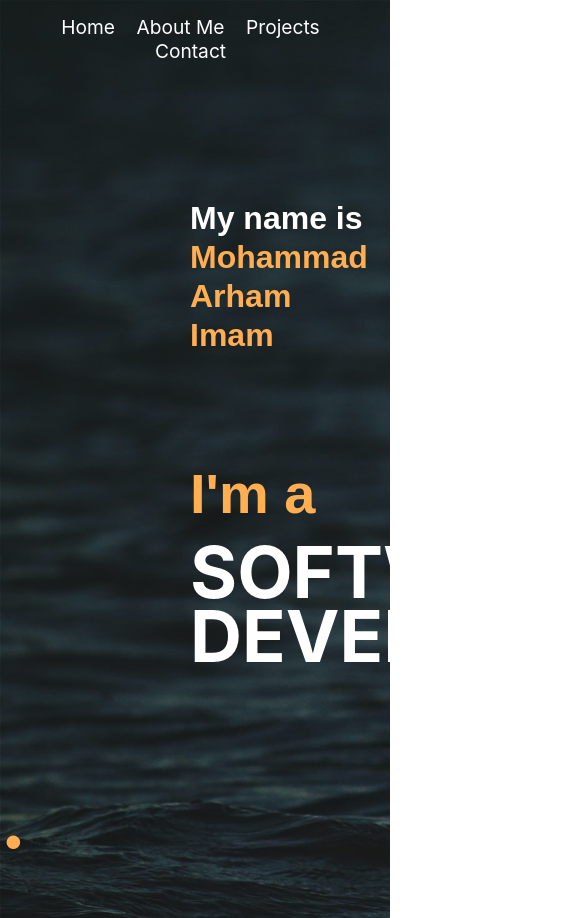
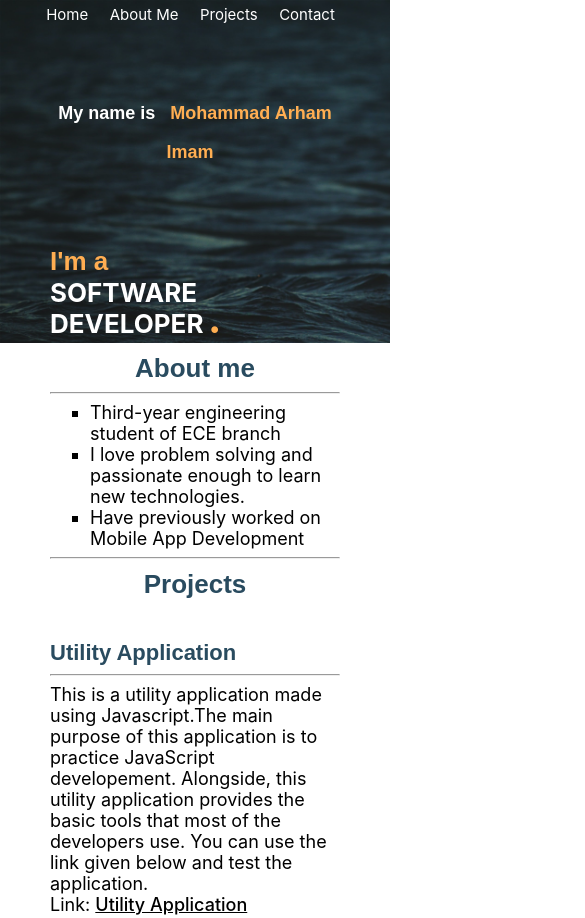
Before and after one commit to imamarham10/developer-portfolio, a plain HTML site: page index.html in a window 390 px wide. Shown: the top 918 px of the page, 585 px wide, since content can reach past the window. Drawn offline with Linux system fonts and the light colour scheme.

Commit message:
made responsive

```diff
--- a/css-file.css
+++ b/css-file.css
@@ -1,3 +1,7 @@
+*{
+  margin: 0;
+  font-family: -apple-system, BlinkMacSystemFont, 'Segoe UI', Roboto, Oxygen, Ubuntu, Cantarell, 'Open Sans', 'Helvetica Neue', sans-serif;
+}
 body{
     margin: auto;
     font-family: -apple-system, BlinkMacSystemFont, 'Segoe UI', Roboto, Oxygen, Ubuntu, Cantarell, 'Open Sans', 'Helvetica Neue', sans-serif;
@@ -7,11 +11,11 @@ body{
     background-image: url(/isai-ramos-_3SFFsWqCVg-unsplash.jpg);
     background-size: cover;
     background-repeat: no-repeat;
+    width: 100vw;
 }
 .nav-text{
     text-align: center;
-    /* margin-top: 15px; */
-    padding: 15px;
+    padding: 1%;
 }
 /*<a> to be edited later*/
 .nav-anchor{
@@ -62,7 +66,7 @@ font-family: -apple-system, BlinkMacSystemFont, 'Segoe UI', Roboto, Oxygen, Ubun
     margin-top: 140px;
     margin-left: 190px;
     font-size: 3.5rem;
-    line-height: 0rem;
+
 }
 .intro-text-2{
     margin-top: 0px;
@@ -70,7 +74,7 @@ font-family: -apple-system, BlinkMacSystemFont, 'Segoe UI', Roboto, Oxygen, Ubun
     color: white;
     margin-left: 190px;
     font-size: 4.5rem;
-    line-height: 4rem;
+
     display: inline-block;
 }
 .intro-text-3{
@@ -115,7 +119,6 @@ hr {
   color: #294b5f;
   font-weight: 700;
   margin-top: 40px;
-
 }
 .main-content-project{
   margin-left: 190px;
@@ -170,4 +173,94 @@ hr {
 .span-message{
   font-size: 20px;
 }
-/* ul{ */
+
+@media screen and (max-width: 500px) {
+  .nav-anchor{
+    font-size: 15px;
+  }
+  .heading-name{
+    text-align: center;
+    margin: 60px 35px;
+  }
+  .heading-name-one{
+    font-size: 18px;
+    text-align: center;
+  }
+  .heading-name-two{
+    font-size: 18px;
+    text-align: center;
+  }
+  .intro-text-1{
+    margin-top: 80px;
+    margin-left: 50px;
+    margin-bottom: 0;
+    font-size: 26px;
+
+  }
+    .intro-text-2{
+    margin-left: 50px;
+    font-size: 26px;
+  }
+  .intro-text-3{
+    font-size: 40px;
+  }
+  .main-heading-aboutme{
+    margin-top: 10px;
+    font-size: 26px;
+    text-align: center;
+  }
+  .main-content-aboutme{
+    margin-left: 50px;
+    margin-right: 50px;
+    font-size: 18px;
+  }
+  .main-heading-project{
+    margin-top: 10px;
+    font-size: 26px;
+    text-align: center;
+  }
+  .main-heading-title{
+    font-size: 22px;
+    margin-left: 50px;
+    margin-right: 50px;
+  }
+  .main-content-project{
+    margin-left: 50px;
+    margin-right: 50px;
+    font-size: 18px;
+  }
+  hr{
+    display: block;
+  margin-top: 0.5em;
+  margin-bottom: 0.5em;
+  margin-left: 50px;
+  margin-right: 50px;
+  border-style: inset;
+  border-width: 1.5px;
+  }
+  .main-aboutme{
+    margin-bottom: 15px;
+  }
+  .footer-email-image{
+    height: 18px;
+  }
+  .footer-insta-image{
+    height: 18px;
+
+  }
+  .footer-github-image{
+    height: 18px;
+  }
+  .footer-linkedin-image{
+    height: 18px;
+  }
+  .span-link{
+    margin: 2px;
+  }
+  .footer-message-love{
+    height: 15px;
+  }
+  .span-message{
+    font-size: 15px;
+  }
+}
```
